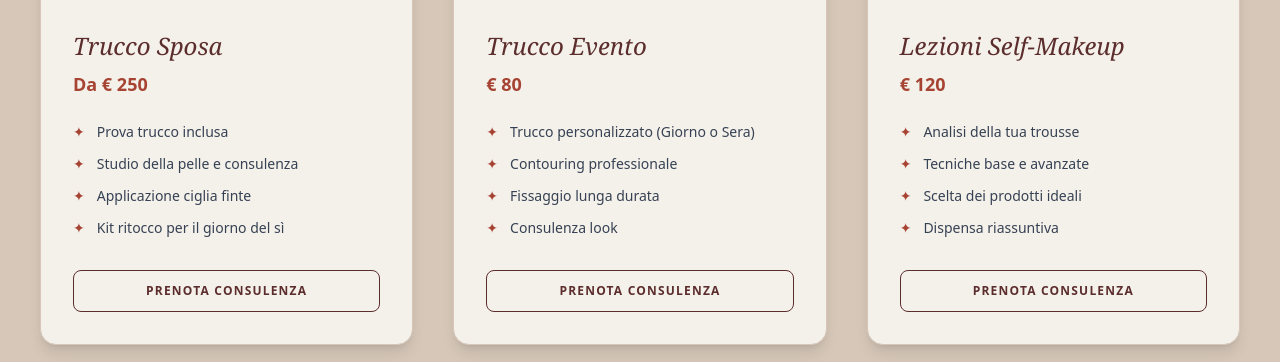
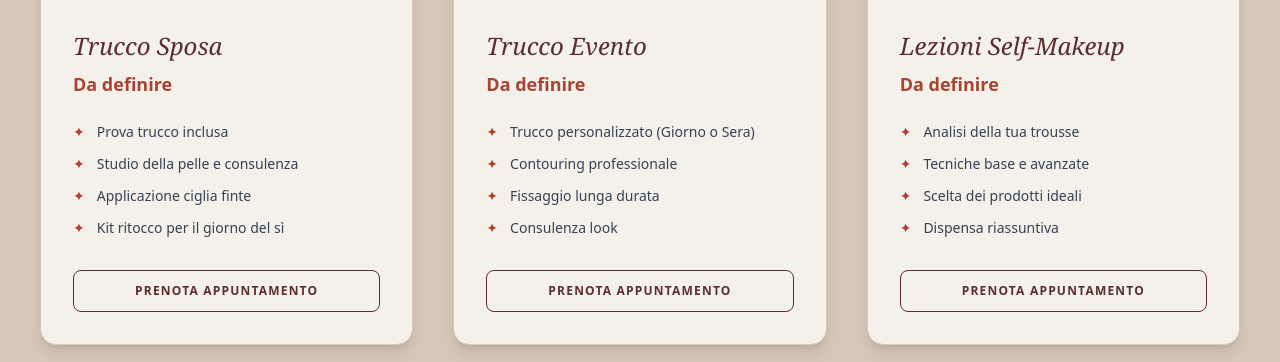
Before and after one commit to lucaalessioo/Progetto-Portfolio, a React (Vite) app in the folder portfolio-frontend/: page /servizi in a window 1280 px wide. Shown: the part 511-873 px from the top of the page. Built offline with nearby package versions, Linux system fonts and the light colour scheme.

Commit message:
aggiunti commenti

```diff
--- a/portfolio-frontend/index.html
+++ b/portfolio-frontend/index.html
@@ -1,8 +1,8 @@
 <!doctype html>
-<html lang="en">
+<html lang="it">
   <head>
     <meta charset="UTF-8" />
-    <link rel="icon" type="image/svg+xml" href="/vite.svg" />
+    <link rel="icon" type="image/png" size="32x32" href="/logo.png" />
     <meta name="viewport" content="width=device-width, initial-scale=1.0" />
     <title>portfolio-frontend</title>
   </head>
--- a/portfolio-frontend/src/components/Portfolio.jsx
+++ b/portfolio-frontend/src/components/Portfolio.jsx
@@ -61,8 +61,8 @@ export default function Portfolio() {
 
   // 4. Reset del form quando si chiude il modale
   const closeAndResetModal = () => {
-    setIsModalOpen(false);
-    setEditingWork(null); // se dentro editing work non compare un oggetto il programma sa che deve aggiungerne uno altrimente modifica quello che gli arriva
+    setIsModalOpen(false);// chiude il menu
+    setEditingWork(null); // rimuove l oggetto se c'era
     setTitle("");
     setDescription("");
     setCategoryId("");
@@ -80,10 +80,10 @@ export default function Portfolio() {
     if (file) formData.append("file", file); // se ci sta una foto la aggiunge altrimenti no
 
     const url = editingWork
-      ? `http://localhost:8080/api/works/${editingWork.id}`
+      ? `http://localhost:8080/api/works/${editingWork.id}` // se trova editingWork lo modifica altrimenti lo inserisce
       : "http://localhost:8080/api/works";
 
-    const method = editingWork ? "PUT" : "POST"; // se arriva un oggetto lo modifica altrimenti lo pubblica come nuovo
+    const method = editingWork ? "PUT" : "POST"; // se arriva un oggetto chiama put altrimenti post
 
     try {
       const response = await fetch(url, {
@@ -117,7 +117,7 @@ export default function Portfolio() {
           headers: { Authorization: `Bearer ${token}` },
         });
         if (response.ok) {
-          setPhotos(photos.filter((p) => p.id !== id));
+          setPhotos(photos.filter((p) => p.id !== id)); //Crea un nuovo array che contiene tutte le foto tranne quella che ha l'ID appena eliminato (p.id !== id).
           alert("Rimossa con successo");
         }
       } catch (error) {
@@ -175,11 +175,12 @@ export default function Portfolio() {
           </div>
 
           {/* Mobile Select */}
+
           <select
             onChange={(e) => setSelectedCategory(e.target.value)}
             className="md:hidden p-2 bg-[#5c2d2d] text-white rounded-lg uppercase text-xs tracking-tighter cursor-pointer"
           >
-            <option value="All">Filtra per Categoria</option>
+            <option value="All">All</option>
             {categories.map((cat) => (
               <option key={cat.id} value={cat.name}>
                 {cat.name}
@@ -283,6 +284,7 @@ export default function Portfolio() {
                     }}
                     className="bg-white/30 backdrop-blur-md p-2 rounded-full shadow-sm hover:bg-white/60 transition-all duration-300 cursor-pointer text-[#5c2d2d] border border-white/40"
                   >
+                    {/* disegno dei tre punti per il menu*/}
                     <svg
                       width="20"
                       height="20"
@@ -291,6 +293,7 @@ export default function Portfolio() {
                     >
                       <path d="M9.5 13a1.5 1.5 0 1 1-3 0 1.5 1.5 0 0 1 3 0zm0-5a1.5 1.5 0 1 1-3 0 1.5 1.5 0 0 1 3 0zm0-5a1.5 1.5 0 1 1-3 0 1.5 1.5 0 0 1 3 0z" />
                     </svg>
+
                   </button>
                   {openMenuId === photo.id && (
                     <div className="absolute right-0 mt-2 w-40 bg-[#f4f1ea] rounded-xl shadow-2xl py-2 z-40 border border-[#d6c7b8] animate-fadeIn">
@@ -327,6 +330,7 @@ export default function Portfolio() {
                 </div>
               )}
               <div className="relative p-1 bg-[#a64332] rounded-lg shadow-2xl">
+                {/* carica le immaggini nella griglia */}
                 <img
                   src={`http://localhost:8080${photo.imageUrl}`}
                   alt={photo.title}
--- a/portfolio-frontend/src/components/ServiceCard.jsx
+++ b/portfolio-frontend/src/components/ServiceCard.jsx
@@ -28,7 +28,7 @@ const ServiceCard = ({ title, price, features, image }) => {
         </ul>
 
         <button className="w-full py-3 border border-[#5c2d2d] text-[#5c2d2d] uppercase text-xs tracking-widest font-bold rounded-lg hover:bg-[#5c2d2d] hover:text-white transition-all duration-300">
-          Prenota Consulenza
+          Prenota Appuntamento
         </button>
       </div>
     </div>
--- a/portfolio-frontend/src/components/Servizi.jsx
+++ b/portfolio-frontend/src/components/Servizi.jsx
@@ -5,7 +5,7 @@ export default function Servizi() {
   const serviziData = [
     {
       title: "Trucco Sposa",
-      price: "Da € 250",
+      price: "Da definire",
       image: "https://images.unsplash.com/photo-1522335789203-aabd1fc54bc9?q=80&w=500",
       features: [
         "Prova trucco inclusa",
@@ -16,7 +16,7 @@ export default function Servizi() {
     },
     {
       title: "Trucco Evento",
-      price: "€ 80",
+      price: "Da definire",
       image: "https://images.unsplash.com/photo-1487412720507-e7ab37603c6f?q=80&w=500",
       features: [
         "Trucco personalizzato (Giorno o Sera)",
@@ -27,7 +27,7 @@ export default function Servizi() {
     },
     {
       title: "Lezioni Self-Makeup",
-      price: "€ 120",
+      price: "Da definire",
       image: "https://images.unsplash.com/photo-1512496015851-a90fb38ba796?q=80&w=500",
       features: [
         "Analisi della tua trousse",
```
Also changed, not shown: portfolio-frontend/public/logo.png (added).
